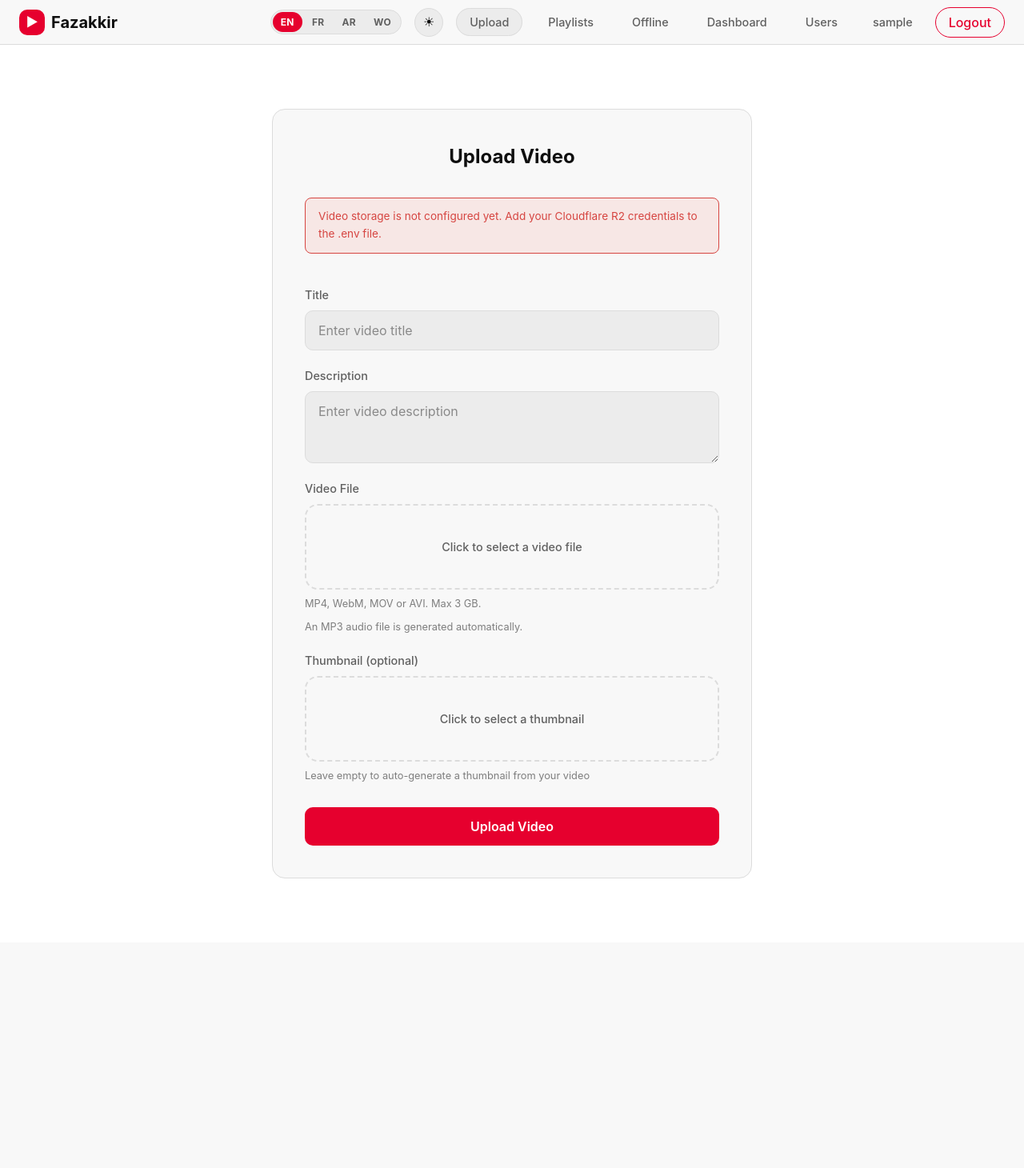
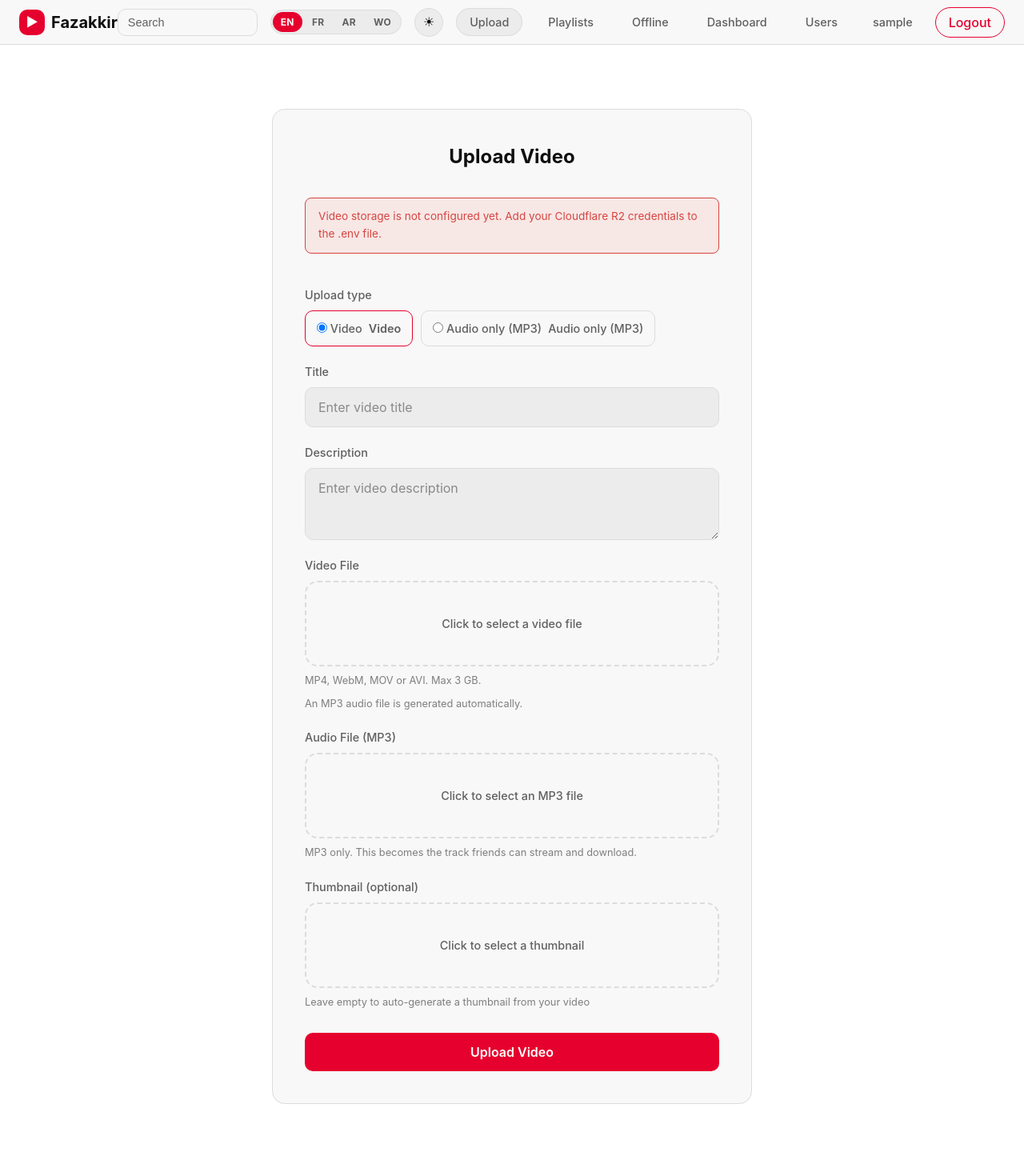
Before and after one commit to Makdial/fazakkir-dmwm, a Django app: page /upload/ in a window 1280 px wide. Shown: the whole page at 80% size. Before the commit the page ends 1098 px from the top, so only its background shows below. Run offline with Django 5.2, Linux system fonts and the light colour scheme; the visitor is signed in with stand-in values (Sample User, id 1); some libraries are stand-ins or nearby versions.

Commit message:
Add search and audio-only uploads
Search
------
A search box in the navigation, available on every page, and /search/. Each
whitespace-separated word is matched separately against the title, the
description and the uploader name, so "mame diourbel" narrows progressively
instead of looking for that literal phrase.

A bare four-digit run between 1900 and 2200 is also matched against the year of
upload, so "2000" finds a recording from 2000 even though no field stores the
year as text. An empty query returns nothing rather than quietly dumping the
whole library under an empty search box.

Audio-only uploads
------------------
An administrator can now choose "Audio only (MP3)" on the upload page and
publish a recitation with no picture behind it. Video.media_type records this,
and file_id/video_url became optional because such a record has neither.

The page for an audio-only item opens straight into the cover-art layout with
the MP3 already loaded, and the Video / Listen toggle is omitted since there is
no picture to switch back to. It still streams and downloads like any other
track, so sharing, offline saving and the service worker work unchanged.

```diff
--- /dev/null
+++ b/fazakkir_dmwm/static/css/search.css
@@ -0,0 +1,93 @@
+/* --- Search page --------------------------------------------------------- */
+
+.search-page {
+    max-width: 1000px;
+    margin: 0 auto;
+}
+
+.search-page-form {
+    display: flex;
+    gap: 10px;
+    margin-bottom: 24px;
+}
+
+.search-page-input {
+    flex: 1;
+    padding: 12px 14px;
+    font-size: 1rem;
+    background: var(--bg-secondary);
+    color: var(--text-primary);
+    border: 1px solid var(--border-color);
+    border-radius: var(--radius-md);
+}
+
+.search-page-input:focus {
+    outline: 2px solid var(--accent-red);
+    outline-offset: -1px;
+}
+
+.search-page-button {
+    padding: 12px 22px;
+    font-size: 1rem;
+    font-weight: 600;
+    color: #fff;
+    background: var(--accent-red);
+    border: none;
+    border-radius: var(--radius-md);
+    cursor: pointer;
+    white-space: nowrap;
+}
+
+.search-page-button:hover {
+    filter: brightness(1.1);
+}
+
+.search-summary {
+    font-size: 1.05rem;
+    font-weight: 600;
+    color: var(--text-secondary);
+    margin: 0 0 18px;
+}
+
+.search-hint {
+    color: var(--text-secondary);
+    margin: 0;
+}
+
+/* --- Search box in the navbar ------------------------------------------- */
+
+.nav-search {
+    display: flex;
+    align-items: center;
+    flex: 1;
+    max-width: 420px;
+    min-width: 0;
+}
+
+.nav-search-input {
+    width: 100%;
+    padding: 8px 12px;
+    font-size: 0.9rem;
+    background: var(--bg-secondary);
+    color: var(--text-primary);
+    border: 1px solid var(--border-color);
+    border-radius: var(--radius-md);
+}
+
+.nav-search-input::placeholder {
+    color: var(--text-secondary);
+}
+
+.nav-search-input:focus {
+    outline: 2px solid var(--accent-red);
+    outline-offset: -1px;
+}
+
+@media (max-width: 768px) {
+    .nav-search {
+        order: 10;
+        flex-basis: 100%;
+        max-width: none;
+        margin-bottom: 10px;
+    }
+}
--- a/fazakkir_dmwm/static/css/upload.css
+++ b/fazakkir_dmwm/static/css/upload.css
@@ -88,3 +88,27 @@
 #thumbPreview.visible {
     display: block !important;
 }
+/* --- Video vs audio-only picker ----------------------------------------- */
+
+.upload-type-choice {
+    display: flex;
+    gap: 10px;
+    flex-wrap: wrap;
+}
+
+.upload-type-option {
+    display: flex;
+    align-items: center;
+    gap: 8px;
+    padding: 10px 14px;
+    background: var(--bg-secondary);
+    border: 1px solid var(--border-color);
+    border-radius: var(--radius-md);
+    cursor: pointer;
+    font-size: 0.92rem;
+}
+
+.upload-type-option:has(input:checked) {
+    border-color: var(--accent-red);
+    font-weight: 600;
+}
--- a/fazakkir_dmwm/templates/base.html
+++ b/fazakkir_dmwm/templates/base.html
@@ -24,6 +24,7 @@
     {# Mirrors the layout for Arabic (right-to-left); inert for other languages. #}
     <link rel="stylesheet" href="{% static 'css/rtl.css' %}">
     <link rel="stylesheet" href="{% static 'css/navbar.css' %}">
+    <link rel="stylesheet" href="{% static 'css/search.css' %}">
     <link rel="stylesheet" href="{% static 'css/messages.css' %}">
     <link rel="stylesheet" href="{% static 'css/buttons.css' %}">
     <link rel="stylesheet" href="{% static 'css/forms.css' %}">
@@ -52,6 +53,13 @@
         </button>
 
         <div class="navbar-actions" id="navMenu">
+            <form action="{% url 'videos:search' %}" method="get" class="nav-search" role="search">
+                <input type="search" name="q" class="nav-search-input"
+                       value="{{ request.GET.q|default:'' }}"
+                       placeholder="{% trans 'Search' %}"
+                       aria-label="{% trans 'Search videos' %}">
+            </form>
+
             <form action="{% url 'set_language' %}" method="post" class="language-form">
                 {% csrf_token %}
                 <input type="hidden" name="next" value="{{ request.get_full_path }}">
--- a/fazakkir_dmwm/videos/forms.py
+++ b/fazakkir_dmwm/videos/forms.py
@@ -19,6 +19,18 @@ ALLOWED_IMAGE_TYPES = [
 
 
 class VideoUploadForm(forms.Form):
+    MEDIA_TYPE_CHOICES = [
+        ("video", _("Video")),
+        ("audio", _("Audio only (MP3)")),
+    ]
+
+    media_type = forms.ChoiceField(
+        choices=MEDIA_TYPE_CHOICES,
+        initial="video",
+        label=_("Upload type"),
+        widget=forms.RadioSelect,
+    )
+
     title = forms.CharField(
         max_length=200,
         label=_("Title"),
@@ -42,11 +54,39 @@ class VideoUploadForm(forms.Form):
     )
     video_file = forms.FileField(
         label=_("Video File"),
+        required=False,
         widget=forms.FileInput(attrs={
             "class": "form-input",
             "accept": "video/*",
         }),
+        help_text=_("Required for a video upload. Leave empty for an audio-only upload."),
     )
+
+    audio_file = forms.FileField(
+        label=_("Audio File (MP3)"),
+        required=False,
+        widget=forms.FileInput(attrs={
+            "class": "form-input",
+            "accept": "audio/*",
+        }),
+        help_text=_("Required for an audio-only upload. Leave empty for a video upload, "
+                    "where the MP3 is extracted automatically."),
+    )
+
+    def clean(self):
+        cleaned = super().clean()
+        if cleaned.get("media_type") == "audio":
+            if not cleaned.get("audio_file"):
+                self.add_error(
+                    "audio_file", _("Please choose an MP3 file for an audio upload.")
+                )
+            if cleaned.get("video_file"):
+                self.add_error(
+                    "video_file", _("An audio-only upload must not include a video file.")
+                )
+        elif not cleaned.get("video_file"):
+            self.add_error("video_file", _("Please choose a video file."))
+        return cleaned
 
     def clean_video_file(self):
         video = self.cleaned_data.get("video_file")
--- a/fazakkir_dmwm/videos/templates/videos/upload.html
+++ b/fazakkir_dmwm/videos/templates/videos/upload.html
@@ -46,6 +46,15 @@
             </div>
 
             <div class="form-group">
+                <label for="id_media_type_0">{{ form.media_type.label }}</label>
+                <div class="upload-type-choice">
+                    {% for radio in form.media_type %}
+                        <label class="upload-type-option">{{ radio }} <span>{{ radio.choice_label }}</span></label>
+                    {% endfor %}
+                </div>
+            </div>
+
+            <div class="form-group">
                 <label for="id_title">{% trans "Title" %}</label>
                 <input type="text" name="title" id="id_title" class="form-input"
                        placeholder="{% trans 'Enter video title' %}"
@@ -58,17 +67,26 @@
                           placeholder="{% trans 'Enter video description' %}" rows="3">{{ form.description.value|default:'' }}</textarea>
             </div>
 
-            <div class="form-group">
+            <div class="form-group" id="videoFieldGroup">
                 <label for="id_video_file">{% trans "Video File" %}</label>
                 <label class="file-input-wrapper" for="id_video_file">
                     <span id="video-label">{% trans "Click to select a video file" %}</span>
                 </label>
-                <input type="file" name="video_file" id="id_video_file" accept="video/*" required style="display:none;"/>
+                <input type="file" name="video_file" id="id_video_file" accept="video/*" style="display:none;"/>
                 <span class="help-text">{% trans "MP4, WebM, MOV or AVI. Max 3 GB." %}</span>
                 <span class="help-text">{% trans "An MP3 audio file is generated automatically." %}</span>
             </div>
 
-            <div class="form-group">
+            <div class="form-group" id="audioFieldGroup" hidden>
+                <label for="id_audio_file">{% trans "Audio File (MP3)" %}</label>
+                <label class="file-input-wrapper" for="id_audio_file">
+                    <span id="audio-label">{% trans "Click to select an MP3 file" %}</span>
+                </label>
+                <input type="file" name="audio_file" id="id_audio_file" accept="audio/*" style="display:none;"/>
+                <span class="help-text">{% trans "MP3 only. This becomes the track friends can stream and download." %}</span>
+            </div>
+
+            <div class="form-group" id="customThumbnailGroup">
                 <label for="customThumbnail">{% trans "Thumbnail (optional)" %}</label>
                 <label class="file-input-wrapper thumb-wrapper" for="customThumbnail">
                     <img id="thumbPreview" alt="">
@@ -143,6 +161,25 @@ $("id_video_file").onchange = async e => {
     }
 };
 
+$("id_audio_file").onchange = e => {
+    const file = e.target.files[0];
+    $("audio-label").textContent = file ? file.name : "{% trans 'Click to select an MP3 file' %}";
+};
+
+// Show only the file input the chosen upload type needs, and keep the
+// thumbnail picker hidden for audio, which has no frame to sample.
+function applyUploadType() {
+    const audioOnly = ($("id_media_type_0").checked === true) ||
+                      ($("id_media_type_1") && $("id_media_type_1").checked === true);
+    $("videoFieldGroup").hidden = audioOnly;
+    $("audioFieldGroup").hidden = !audioOnly;
+    if (audioOnly) $("customThumbnailGroup").hidden = false;
+}
+document.querySelectorAll('input[name="media_type"]').forEach(input => {
+    input.addEventListener("change", applyUploadType);
+});
+applyUploadType();
+
 $("customThumbnail").onchange = e => {
     const file = e.target.files[0];
     if (!file) return;
@@ -155,7 +192,9 @@ $("customThumbnail").onchange = e => {
 $("uploadForm").onsubmit = async e => {
     e.preventDefault();
 
-    if (!$("id_video_file").files.length || !$("id_title").value.trim()) return;
+    const isAudio = $("id_audio_file") && !$("audioFieldGroup").hidden;
+    const fileInput = isAudio ? $("id_audio_file") : $("id_video_file");
+    if (!fileInput.files.length || !$("id_title").value.trim()) return;
 
     $("uploadOverlay").classList.add("active");
     $("submitBtn").disabled = true;
--- a/fazakkir_dmwm/videos/urls.py
+++ b/fazakkir_dmwm/videos/urls.py
@@ -5,6 +5,7 @@ app_name = "videos"
 
 urlpatterns = [
     path("", views.video_list, name="list"),
+    path("search/", views.video_search, name="search"),
     path("offline/", views.offline_library, name="offline"),
     path("upload/", views.video_upload_page, name="upload"),
     path("upload/submit/", views.video_upload, name="upload_submit"),
--- a/fazakkir_dmwm/videos/views.py
+++ b/fazakkir_dmwm/videos/views.py
@@ -1,9 +1,10 @@
 import logging
 import os
+import re
 import tempfile
 from pathlib import Path
 
-from django.db.models import Count
+from django.db.models import Count, Q
 from django.http import Http404, HttpResponse, JsonResponse, StreamingHttpResponse
 from django.shortcuts import get_object_or_404, redirect, render
 from django.urls import reverse
@@ -100,6 +101,7 @@ def video_detail(request, video_id):
             "audio_none": audio_none,
             "share_video_url": share_video_url,
             "share_audio_url": share_audio_url,
+            "is_audio_only": video.is_audio_only,
             "subtitles_configured": subtitles_configured(),
             "subtitles_pending": video.auto_subtitle_status
             in ("", "processing"),
@@ -118,6 +120,46 @@ def video_detail(request, video_id):
 def video_list(request):
     videos = Video.objects.all()
     return render(request, "videos/list.html", {"videos": videos})
+
+
+def video_search(request):
+    """Search videos by any word in the title or description, the uploader's
+    name, or the year they were uploaded.
+
+    Typing a bare year such as "2000" finds everything uploaded that year even
+    though no field stores the year as text. Each word is matched separately so
+    "mame 2000" narrows to the 2000 recordings by that uploader rather than
+    looking for the literal phrase.
+    """
+    query = (request.GET.get("q") or "").strip()
+    words = [w for w in re.split(r"\s+", query) if w]
+
+    # With nothing typed there is no search to run, so show no results rather
+    # than quietly dumping the whole library under an empty search box.
+    videos = Video.objects.none() if not words else Video.objects.select_related("user")
+
+    for word in words:
+        clause = (
+            Q(title__icontains=word)
+            | Q(description__icontains=word)
+            | Q(user__username__icontains=word)
+        )
+        # A four-digit run inside a plausible range is treated as an upload
+        # year; anything else (a title that happens to contain digits) is left
+        # to the text search above.
+        if word.isdigit() and len(word) == 4:
+            year = int(word)
+            if 1900 <= year <= 2200:
+                clause = clause | Q(created_at__year=year)
+        videos = videos.filter(clause)
+
+    videos = videos.distinct()
+
+    return render(
+        request,
+        "videos/search.html",
+        {"videos": videos, "query": query, "words": words},
+    )
 
 
 def channel_videos(request, username):
@@ -242,8 +284,35 @@ def video_upload(request):
                 errors.append(error if field == "__all__" else f"{field}: {error}")
         return JsonResponse({"success": False, "errors": "; ".join(errors)})
 
-    video_file = form.cleaned_data["video_file"]
+    video_file = form.cleaned_data.get("video_file")
+    audio_file = form.cleaned_data.get("audio_file")
+    media_type = form.cleaned_data["media_type"]
     thumbnail_data = request.POST.get("thumbnail_data", "")
+
+    # Audio-only upload: store the MP3 itself, with no picture behind it.
+    if media_type == "audio":
+        try:
+            result = upload_audio(audio_file, Path(audio_file.name).stem + ".mp3")
+        except StorageError as exc:
+            return JsonResponse({"success": False, "error": str(exc)})
+
+        video = Video.objects.create(
+            user=request.user,
+            title=form.cleaned_data["title"],
+            description=form.cleaned_data["description"],
+            media_type="audio",
+            file_id="",
+            video_url="",
+            audio_file_id=result["path"],
+            audio_url=result["url"],
+            audio_status="ready",
+        )
+        _notify_storage_after_upload()
+        return JsonResponse({
+            "success": True,
+            "video_id": video.id,
+            "message": _("Audio uploaded successfully"),
+        })
 
     # Extract the audio first: uploading the video to R2 closes the temporary
     # file Django saved the upload to, so it is gone afterwards.
@@ -278,6 +347,7 @@ def video_upload(request):
         user=request.user,
         title=form.cleaned_data["title"],
         description=form.cleaned_data["description"],
+        media_type="video",
         file_id=result["path"],
         video_url=result["url"],
         thumbnail_file_id=thumbnail_file_id,
@@ -287,20 +357,27 @@ def video_upload(request):
         audio_status=audio_status,
     )
 
-    # Warn the administrator when the storage is getting full. Imported lazily
-    # to avoid an import cycle, and never allowed to break the upload.
+    _notify_storage_after_upload()
+
+    return JsonResponse({
+        "success": True,
+        "video_id": video.id,
+        "message": _("Video uploaded successfully"),
+    })
+
+
+def _notify_storage_after_upload() -> None:
+    """Warn the administrator when the storage is getting full.
+
+    Imported lazily to avoid an import cycle, and never allowed to break the
+    upload itself.
+    """
     try:
         from dashboard.storage import check_and_notify
 
         check_and_notify()
     except Exception:  # noqa: BLE001 - a storage check must not fail an upload
         logger.warning("Storage check after upload failed", exc_info=True)
-
-    return JsonResponse({
-        "success": True,
-        "video_id": video.id,
-        "message": _("Video uploaded successfully"),
-    })
 
 
 def _extract_audio_track(uploaded_file, original_name: str) -> tuple[str, str, str]:
```
Also changed, not shown: fazakkir_dmwm/videos/models.py (+25 -3 lines), fazakkir_dmwm/videos/templates/videos/detail.html (+16 -5 lines), fazakkir_dmwm/videos/templates/videos/search.html (added, +68 -0 lines), fazakkir_dmwm/videos/tests.py (+163 -1 lines), fazakkir_dmwm/videos/migrations/0009_video_media_type_alter_video_file_id_and_more.py (added).
